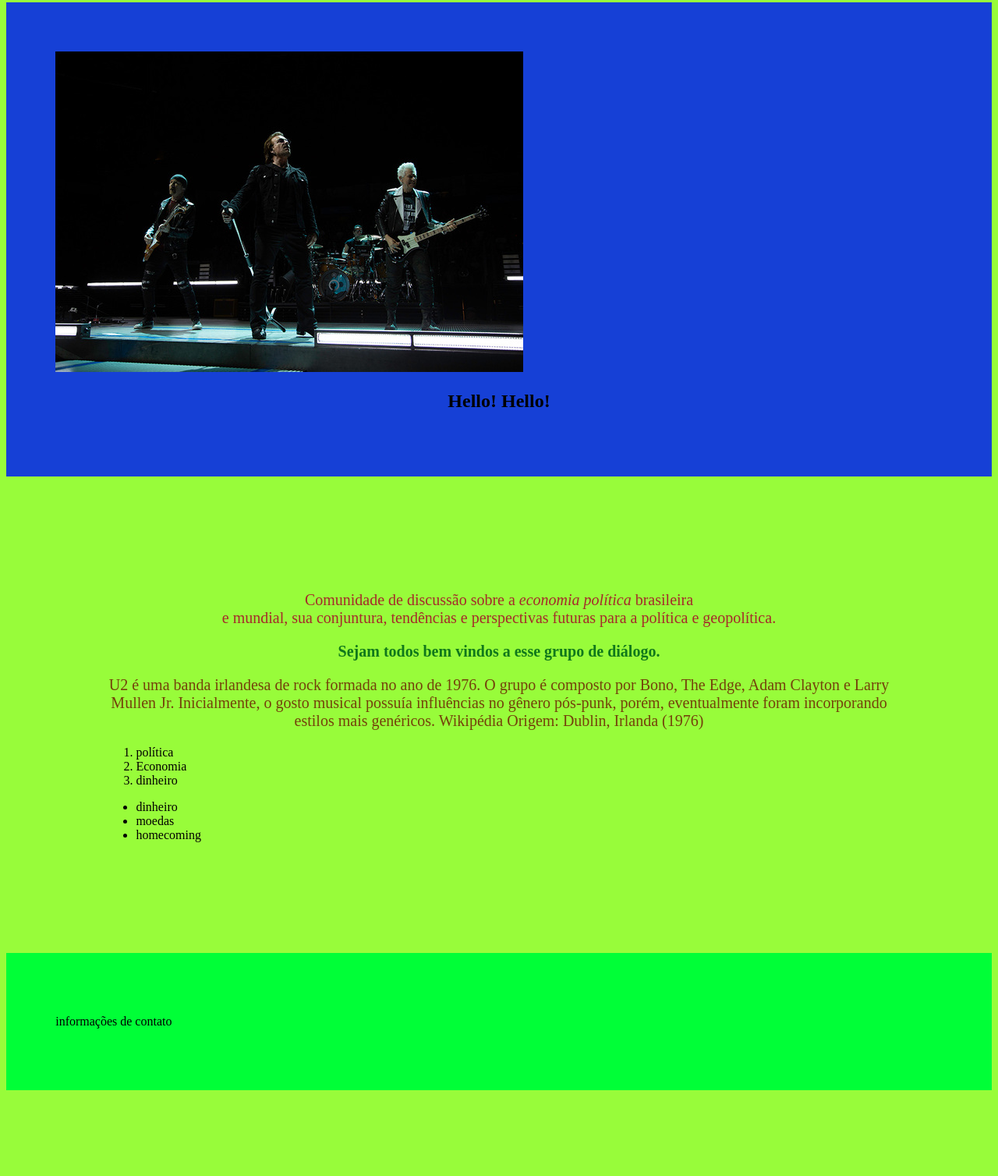
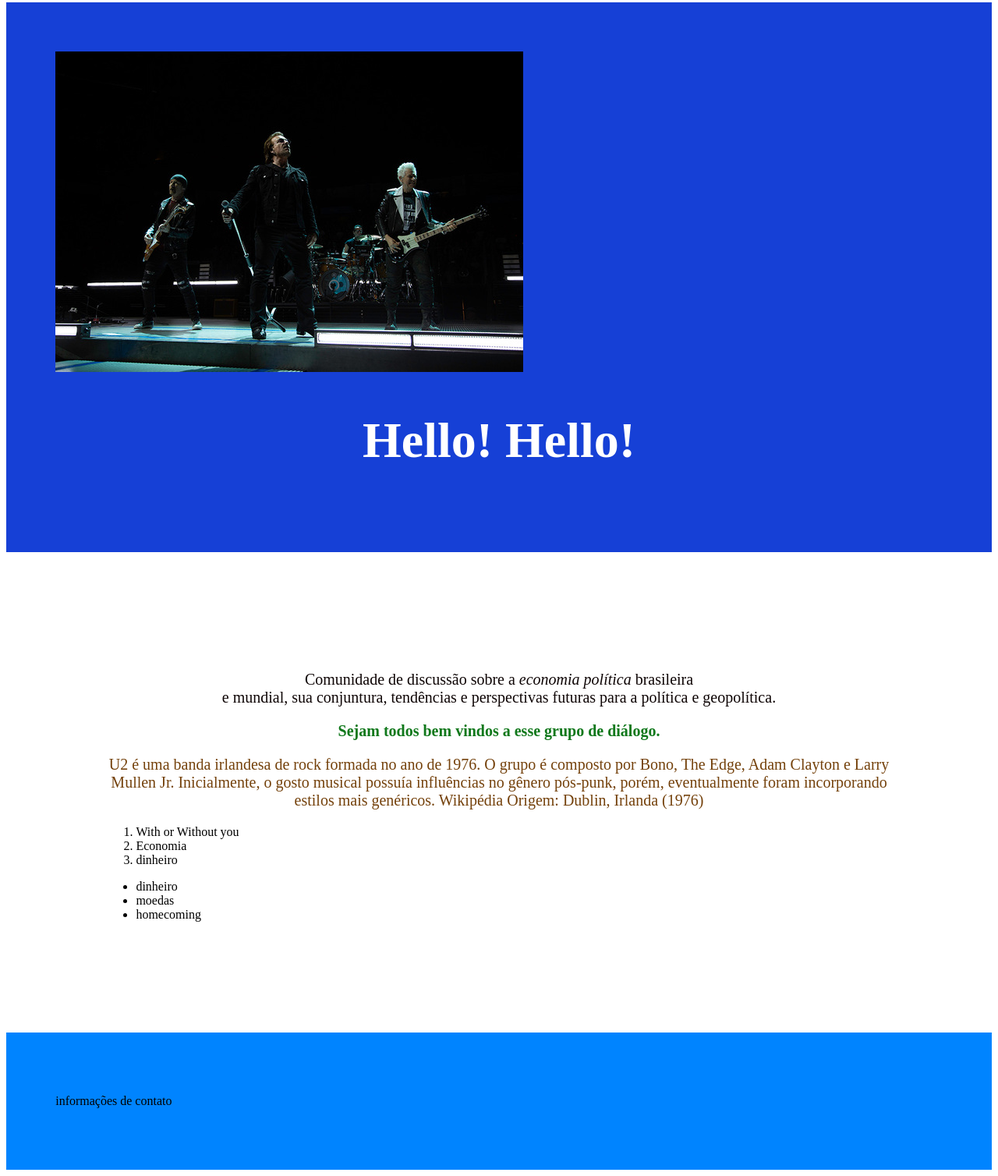
Before and after one commit to froesmario/3jornadaTurmaMprojPagweb, a plain HTML site: page index.html in a window 1280 px wide. Shown: the part 5-1513 px from the top of the page at 78% size. Before the commit the page ends 1411 px from the top, so only its background shows below. Drawn offline with Linux system fonts and the light colour scheme.

Commit message:
border button

```diff
--- a/index.html
+++ b/index.html
@@ -7,7 +7,7 @@
       </head>
 
       <body>
-            <section class="cabecalho">
+            <header class="cabecalho">
                   <div class="cabecalho-imagem">
                         <img id="logo" src="u2.jpg" alt="cião milano">
                   </div>
@@ -15,7 +15,7 @@
                         <h1 id="titulo">Hello! Hello!</h1>
                   </div>
 
-            </section>
+            </header>
 
             <section class="conteudo">
                   <div class="conteudo-apresentacao">
@@ -32,7 +32,7 @@
 
                         <ol class="assuntos">
 
-                              <li>política</li>
+                              <li>With or Without you</li>
                               <li>Economia</li>
                               <li>dinheiro</li>
 
@@ -50,8 +50,8 @@
 
 
 
-            <section class=rodape>
+            <footer class=rodape>
                   <p>informações de contato</p>
-            </section>
+            </footer>
       </body>
 </html>
--- a/style.css
+++ b/style.css
@@ -1,6 +1,4 @@
-body{
-    background-color: rgb(152, 252, 58);
-}
+
 
 
 
@@ -9,7 +7,7 @@ h1 {
 }
 
 .paragrafo1 {
-    color:#a52a2a;
+    color:#0e0505;
     text-align: center;
     font-size: 20px;
 }
@@ -24,11 +22,6 @@ h1 {
     font-size: 20px;
 }
 
-#título {
-    text-align: center;
-    color:rgb(231, 37, 37);
-    font-size: 40px;
-}
 #subtítulo {
     text-align: center;
     color:rgb(235, 16, 16)
@@ -38,6 +31,9 @@ h1 {
 background-color: #1640D6;
     margin: 0;
     padding: 5%;
+    font-size: 32px;
+    color: white;
+    border-bottom: 5px solid white;
 }
 .conteudo{
 background-image: linear-gradient(FF90C2);
@@ -45,7 +41,7 @@ margin: 0;
 padding: 10%;
 }
 .rodape{
-background-color: rgb(0, 255, 55);
+background-color: rgb(0, 132, 255);
 margin: 0;
 padding: 5%;
 }
```
